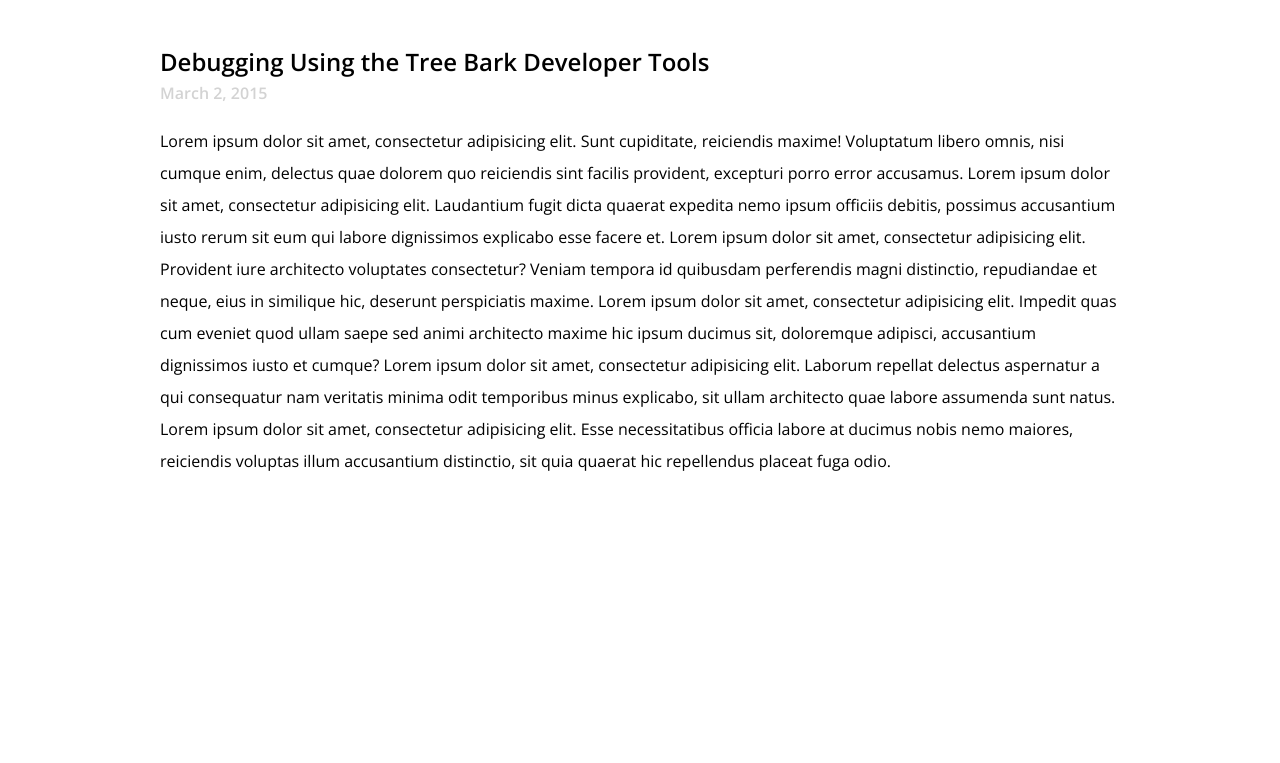
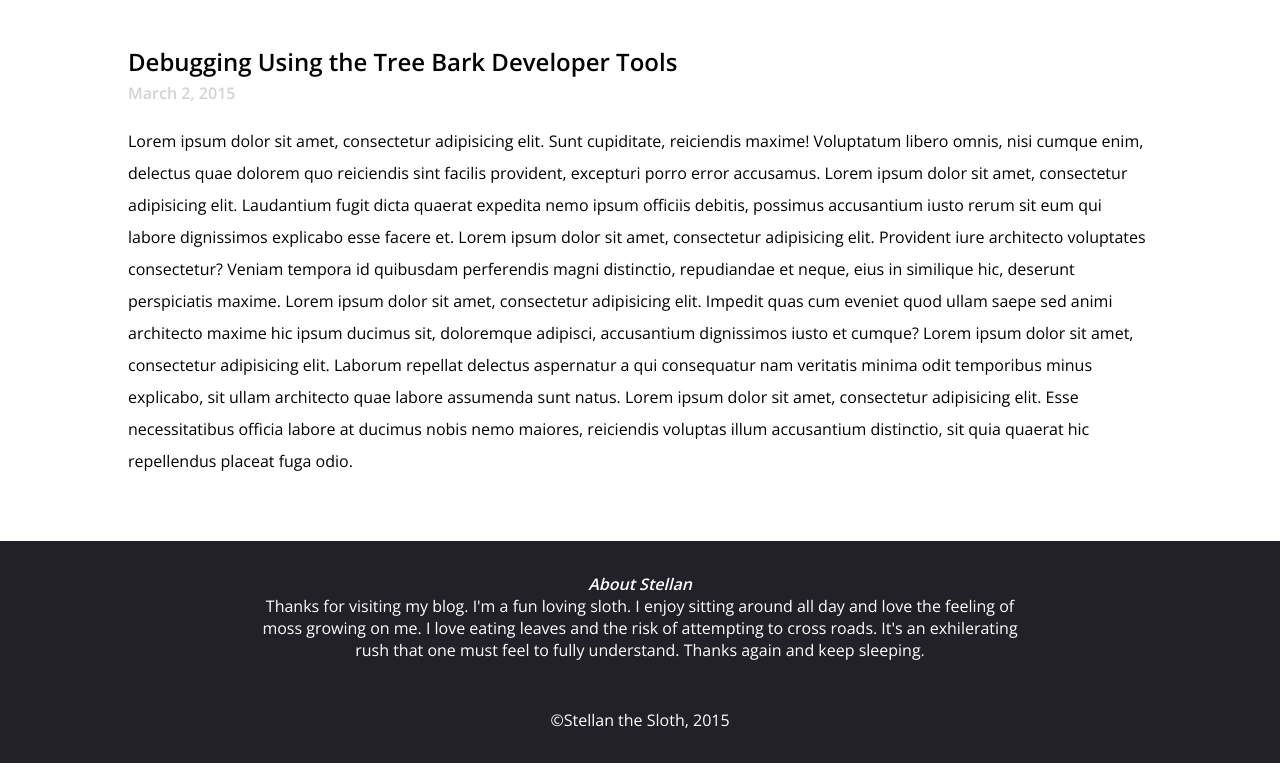
Before and after one commit to georgiaboy02/simple-blog, a plain HTML site: page index.html in a window 1280 px wide. Shown: the part 1433-2196 px from the top of the page. Before the commit the page ends 1926 px from the top, so only its background shows below. Drawn offline with nearby package versions, Linux system fonts and the light colour scheme.

Commit message:
added footer and updated avatar

```diff
--- a/css/style.css
+++ b/css/style.css
@@ -1,3 +1,8 @@
+@media only screen and (max-width: 500px) {
+    .foot p {
+        width: 80%;
+    }
+}
 html {
   box-sizing: border-box;
 }
@@ -461,13 +466,14 @@ div {
   font-size: 1.1em;
 }
 .head hr {
-  width: 75%;
+  width: 80%;
   margin-top: 4rem;
   border-top: .25px solid LightGray;
 }
 .content {
-  width: 75%;
+  width: 80%;
   margin: 0 auto;
+  margin-bottom: 4rem;
 }
 .content h2 {
   font-family: "Open Sans", sans-serif;
@@ -485,3 +491,28 @@ div {
   font-weight: 300;
   line-height: 2em;
 }
+.foot {
+  background-color: #222127;
+  padding-top: 2rem;
+  padding-bottom: 2rem;
+}
+.foot h4 {
+  font-family: "Open Sans", sans-serif;
+  color: #ffffff;
+  font-weight: 600;
+  width: 80%;
+  margin: 0 auto;
+  text-align: center;
+}
+.foot p {
+  font-family: "Open Sans", sans-serif;
+  width: 60%;
+  color: white;
+  font-weight: 300;
+  text-align: center;
+  margin: 0 auto;
+}
+.foot > .copyright {
+  margin-top: 3rem;
+  font-weight: 400;
+}
--- a/index.html
+++ b/index.html
@@ -27,6 +27,10 @@
 		<p>Lorem ipsum dolor sit amet, consectetur adipisicing elit. Sunt cupiditate, reiciendis maxime! Voluptatum libero omnis, nisi cumque enim, delectus quae dolorem quo reiciendis sint facilis provident, excepturi porro error accusamus. Lorem ipsum dolor sit amet, consectetur adipisicing elit. Laudantium fugit dicta quaerat expedita nemo ipsum officiis debitis, possimus accusantium iusto rerum sit eum qui labore dignissimos explicabo esse facere et. Lorem ipsum dolor sit amet, consectetur adipisicing elit. Provident iure architecto voluptates consectetur? Veniam tempora id quibusdam perferendis magni distinctio, repudiandae et neque, eius in similique hic, deserunt perspiciatis maxime. Lorem ipsum dolor sit amet, consectetur adipisicing elit. Impedit quas cum eveniet quod ullam saepe sed animi architecto maxime hic ipsum ducimus sit, doloremque adipisci, accusantium dignissimos iusto et cumque? Lorem ipsum dolor sit amet, consectetur adipisicing elit. Laborum repellat delectus aspernatur a qui consequatur nam veritatis minima odit temporibus minus explicabo, sit ullam architecto quae labore assumenda sunt natus. Lorem ipsum dolor sit amet, consectetur adipisicing elit. Esse necessitatibus officia labore at ducimus nobis nemo maiores, reiciendis voluptas illum accusantium distinctio, sit quia quaerat hic repellendus placeat fuga odio.</p>
 	</section>
 	<footer class= "foot">
+	</section><h4><em>About Stellan</em></h4>
+	<p>Thanks for visiting my blog. I'm a fun loving sloth. I enjoy sitting around all day and love the feeling of moss growing on me. I love eating leaves and the risk of attempting to cross roads. It's an exhilerating rush that one must feel to fully understand. Thanks again and keep sleeping.</p>
+	<p class="copyright">©Stellan the Sloth, 2015</p>
+
 	</footer>
 </body>
 </html>
```
Also changed, not shown: images/avatar.png.
